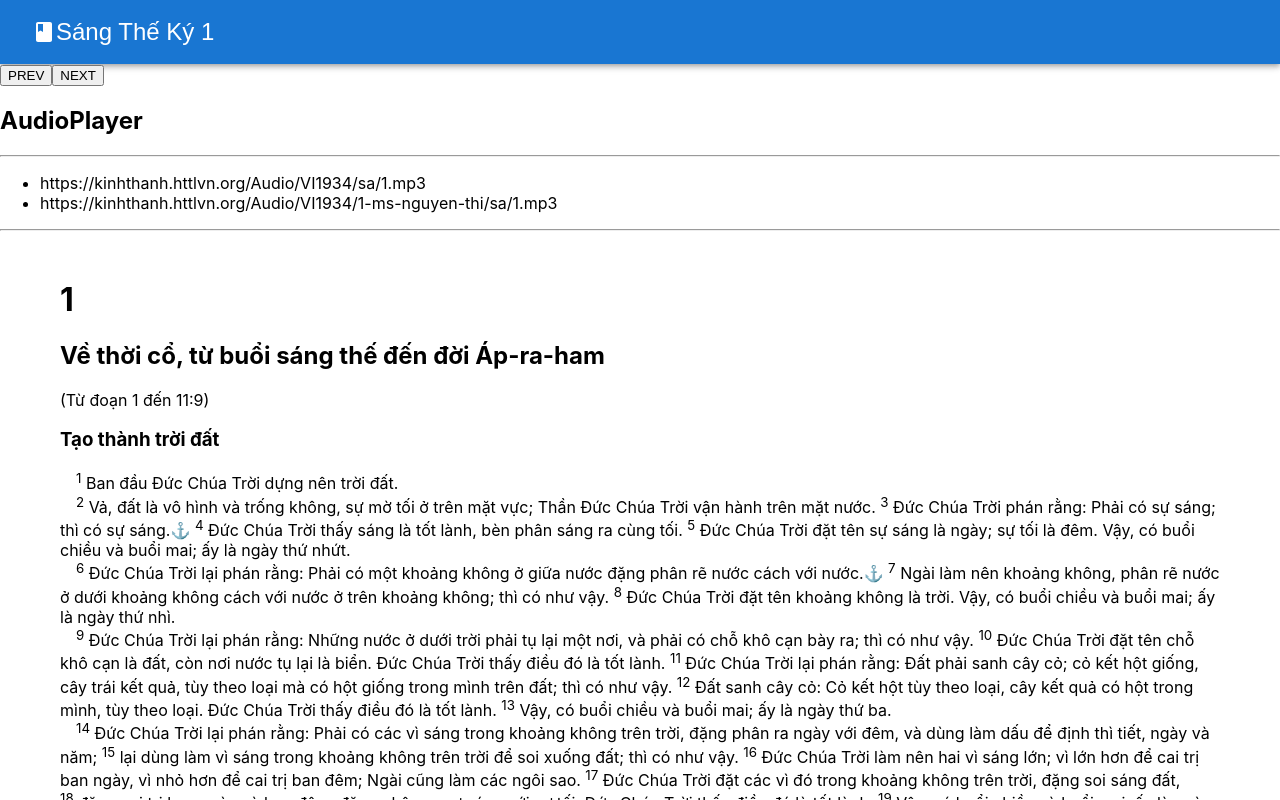
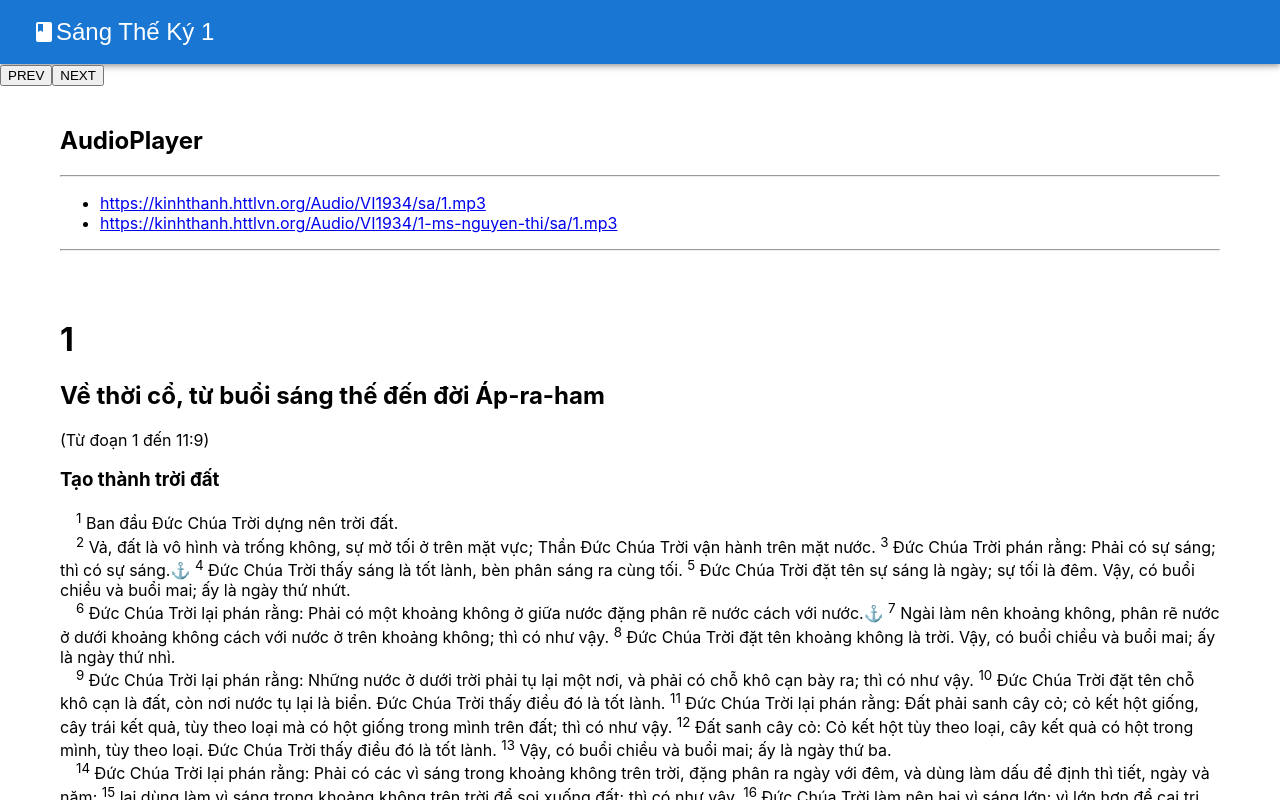
Before and after one commit to phucamtv/kt-react, a React (Create React App) app: page / in a window 1280 px wide. Shown: the top 800 px of the page. Built offline with nearby package versions, Linux system fonts and the light colour scheme.

Commit message:
WIP on audio player

```diff
--- a/src/components/v2/Player.tsx
+++ b/src/components/v2/Player.tsx
@@ -2,6 +2,7 @@ import { useScreen } from "../../store/store.screen";
 import shallow from "zustand/shallow";
 import { useEffect, useState } from "react";
 import { Screen } from "../../store/entities";
+import { Container } from "@mui/material";
 
 function reducer(state: Screen): Array<string> {
     return state.resource?.Audio || [];
@@ -26,13 +27,15 @@ export const AudioPlayer = () => {
     );
 
     return <>
-        <h2>AudioPlayer</h2>
-        <hr />
+        <Container style={{ padding: "20px", overflow: "hidden" }}>
+            <h2>AudioPlayer</h2>
+            <hr />
 
-        <ul>
-            {links.map(link => <li key={link}>{link}</li>)}
-        </ul>
+            <ul>
+                {links.map(link => <li key={link}><a href={link}>{link}</a></li>)}
+            </ul>
 
-        <hr />
+            <hr />
+        </Container>
     </>;
 };
```
